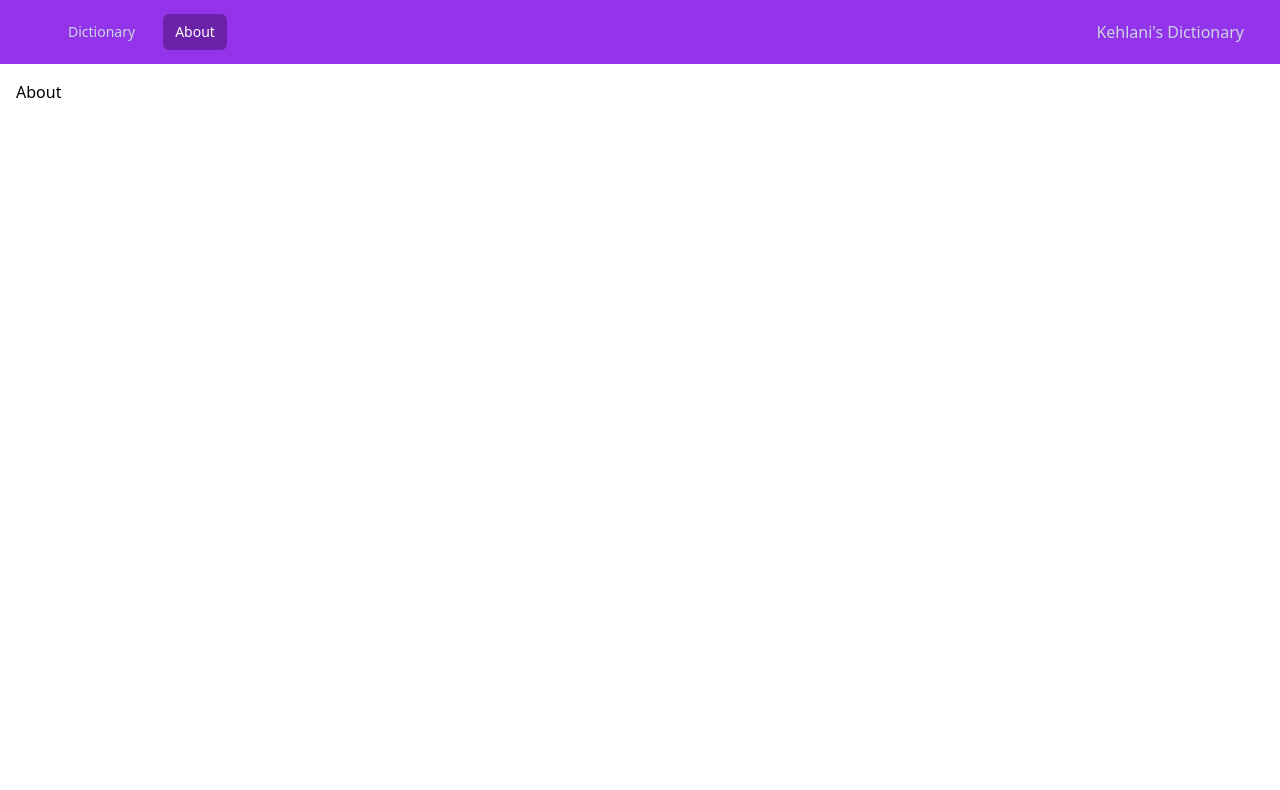
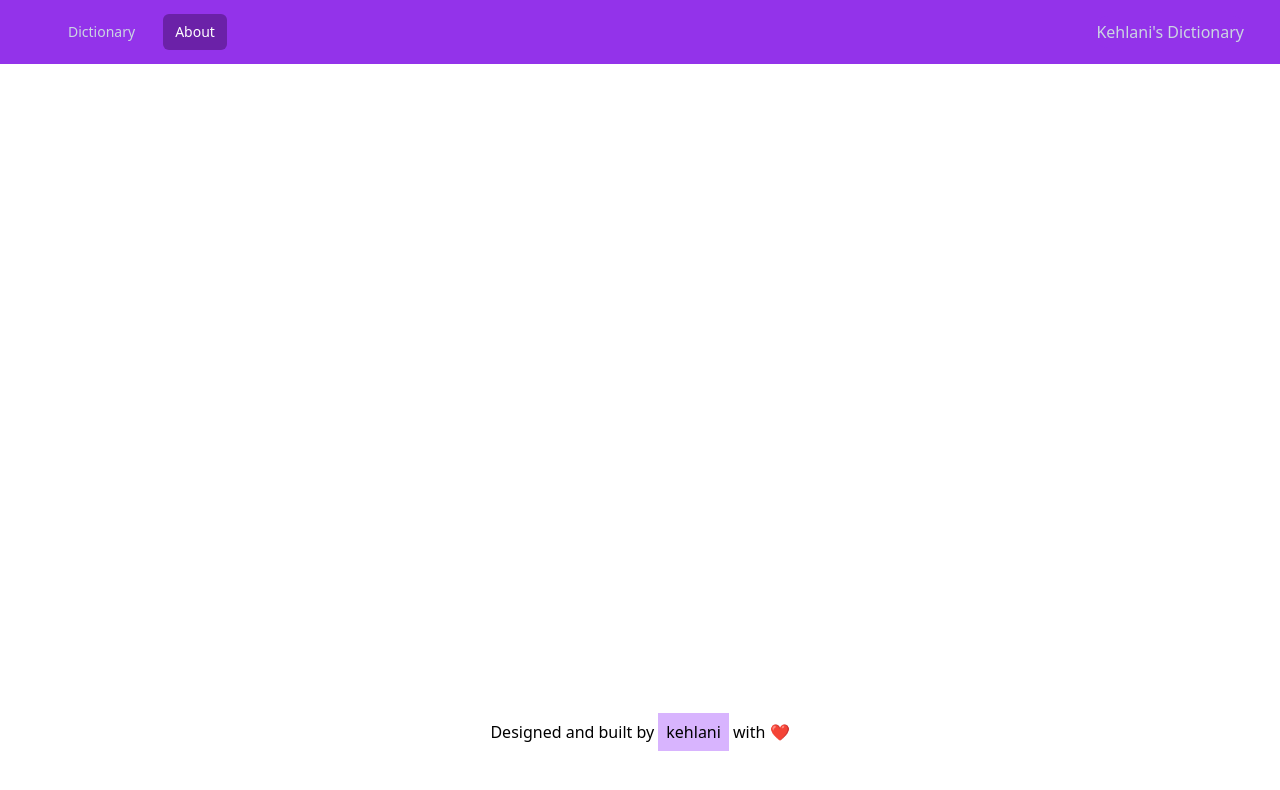
Before and after one commit to kelani34/Dictionary, a React (Vite) app: page /about in a window 1280 px wide. Shown: the top 790 px of the page. Built offline with nearby package versions, Linux system fonts and the light colour scheme.

Commit message:
Add: footer

```diff
--- a/src/App.jsx
+++ b/src/App.jsx
@@ -5,6 +5,7 @@ import Dictionary from './pages/Dictionary'
 import {BrowserRouter as Router, Routes, Route} from 'react-router-dom'
 import About from './pages/About';
 import Error404 from './components/Error404';
+import Footer from './components/Footer';
 function App() {
   return (
     <>
@@ -16,10 +17,10 @@ function App() {
               <Route path='/definition/:search' element={ <Definition /> } />
               <Route path='/not_found' element={<Error404 />} />
               <Route path='*' element={<Error404 />} />
-
             </Routes>
         </Header>
       </Router>
+      <Footer />
     </>
   )
 }
--- /dev/null
+++ b/src/components/Footer.jsx
@@ -0,0 +1,9 @@
+import React from 'react'
+
+function Footer() {
+  return (
+    <div className='fixed bottom-0 text-center w-full h-20'>Designed and built by <a href='https://github.com/kelani34' className='bg-purple-300 p-2'>kehlani</a>  with ❤ </div>
+  )
+}
+
+export default Footer
--- a/src/pages/About.jsx
+++ b/src/pages/About.jsx
@@ -2,7 +2,10 @@ import React from 'react'
 
 function About() {
   return (
-    <div>About</div>
+    <>
+    <h1></h1>
+
+    </>
   )
 }
 
```
